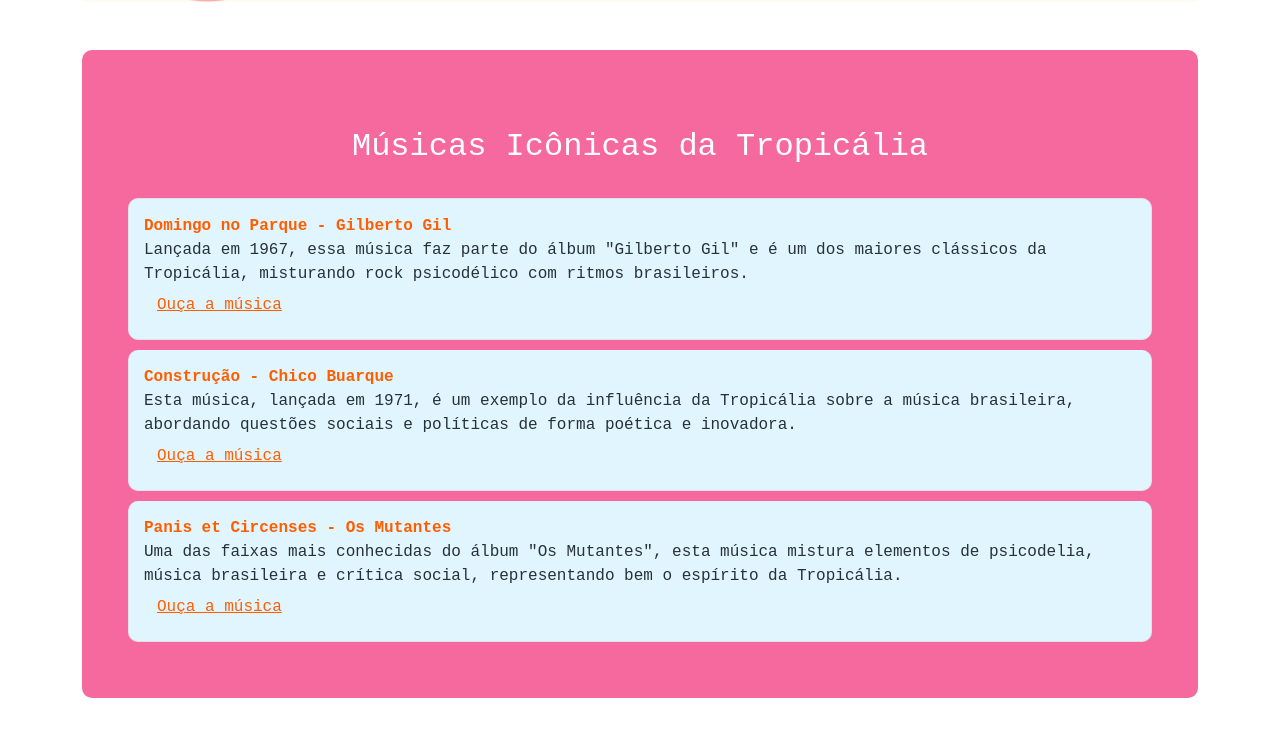
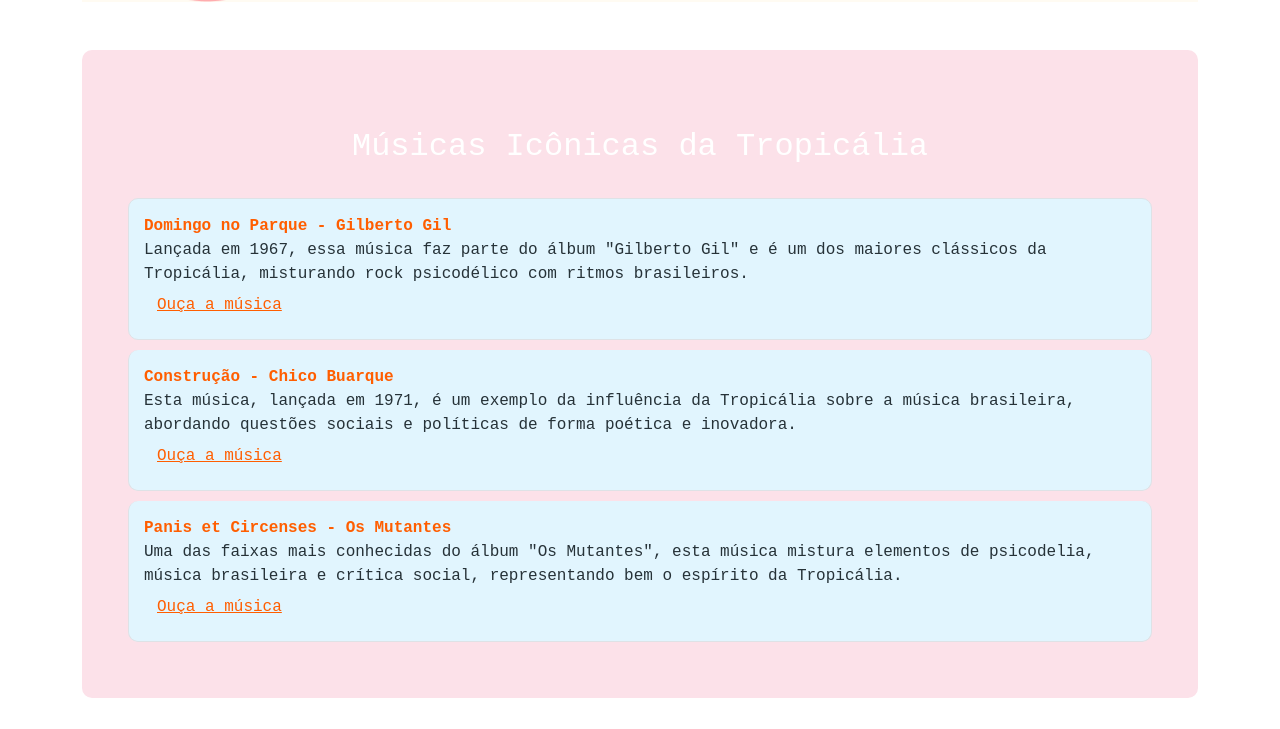
Before and after one commit to vanessapodgurski/trabalho-2, a plain HTML site: page index.html in a window 1280 px wide. Shown: the part 1591-2320 px from the top of the page. Drawn offline with nearby package versions, Linux system fonts and the light colour scheme.

Commit message:
Update index.html

```diff
--- a/index.html
+++ b/index.html
@@ -60,7 +60,7 @@
         </section>
 
         <!-- Seção de músicas -->
-        <section id="musicas" class="my-5" style="background-color:#f5699f; padding: 30px; border-radius: 10px;">
+        <section id="musicas" class="my-5" style="background-color:#fce1e9; padding: 30px; border-radius: 10px;">
             <h2 class="text-center pt-5" style="font-family: 'Courier New', Courier, monospace; color: #ffffff;">Músicas Icônicas da Tropicália</h2>
             <div class="container p-3 mt-3" style="color: #263238;">
                 <ul class="list-group" style="list-style-type: none; padding-left: 0;">
```
